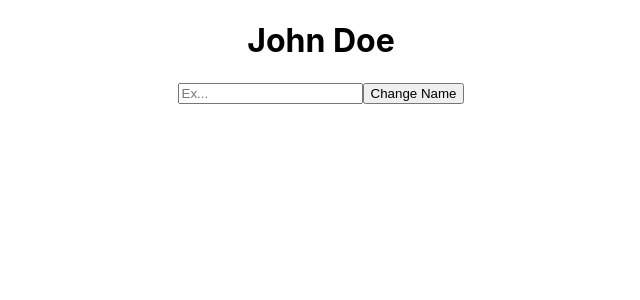
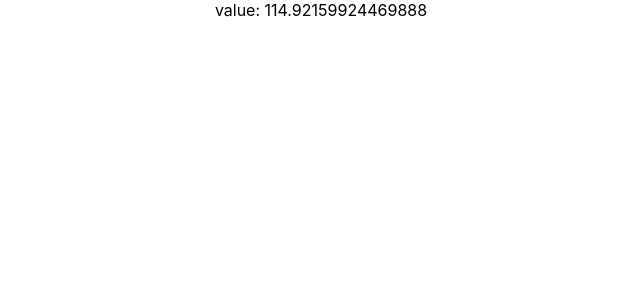
Before and after one commit to Abhishek-dourbi/react-hooks, a React (Create React App) app: page / in a window 1280 px wide. Shown: the top 300 px of the page, without its empty margins (319-959 px from the left). Built offline with nearby package versions, Linux system fonts and the light colour scheme.

Commit message:
useLayoutEffect Hook

```diff
--- a/src/App.js
+++ b/src/App.js
@@ -3,6 +3,7 @@ import UseEffect from './Hooks/UseEffect';
 import UseReducer from './Hooks/UseReducer';
 import UseState from './Hooks/UseState';
 import UseRef from './Hooks/UseRef';
+import UseLayoutEffect from './Hooks/UseLayoutEffect';
 
 function App() {
   return (
@@ -10,7 +11,8 @@ function App() {
       {/* <UseState /> */}
       {/* <UseReducer /> */}
       {/* <UseEffect /> */}
-      <UseRef />
+      {/* <UseRef /> */}
+      <UseLayoutEffect />
     </div>
   );
 }
--- /dev/null
+++ b/src/Hooks/UseLayoutEffect.js
@@ -0,0 +1,19 @@
+import React, {useLayoutEffect, useState} from "react";
+
+const UseLayoutEffect = () => {
+    const [value, setValue] = useState(0);
+
+  useLayoutEffect(() => {
+    if (value === 0) {
+      setValue(10 + Math.random() * 200);
+    }
+  }, [value]);
+
+  return (
+    <div onClick={() => setValue(0)}>
+      value: {value}
+    </div>
+  );
+};
+
+export default UseLayoutEffect;
```
